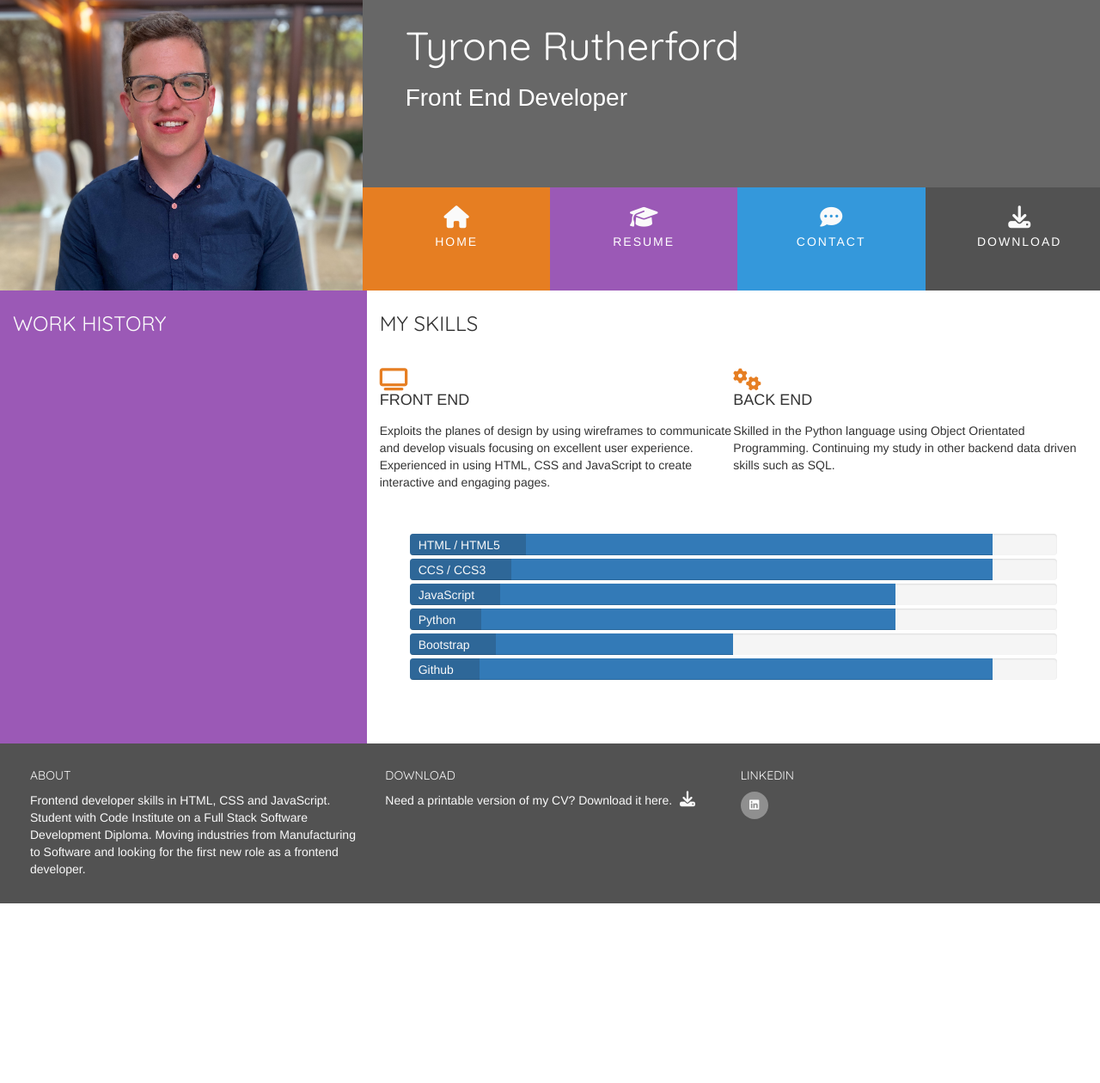
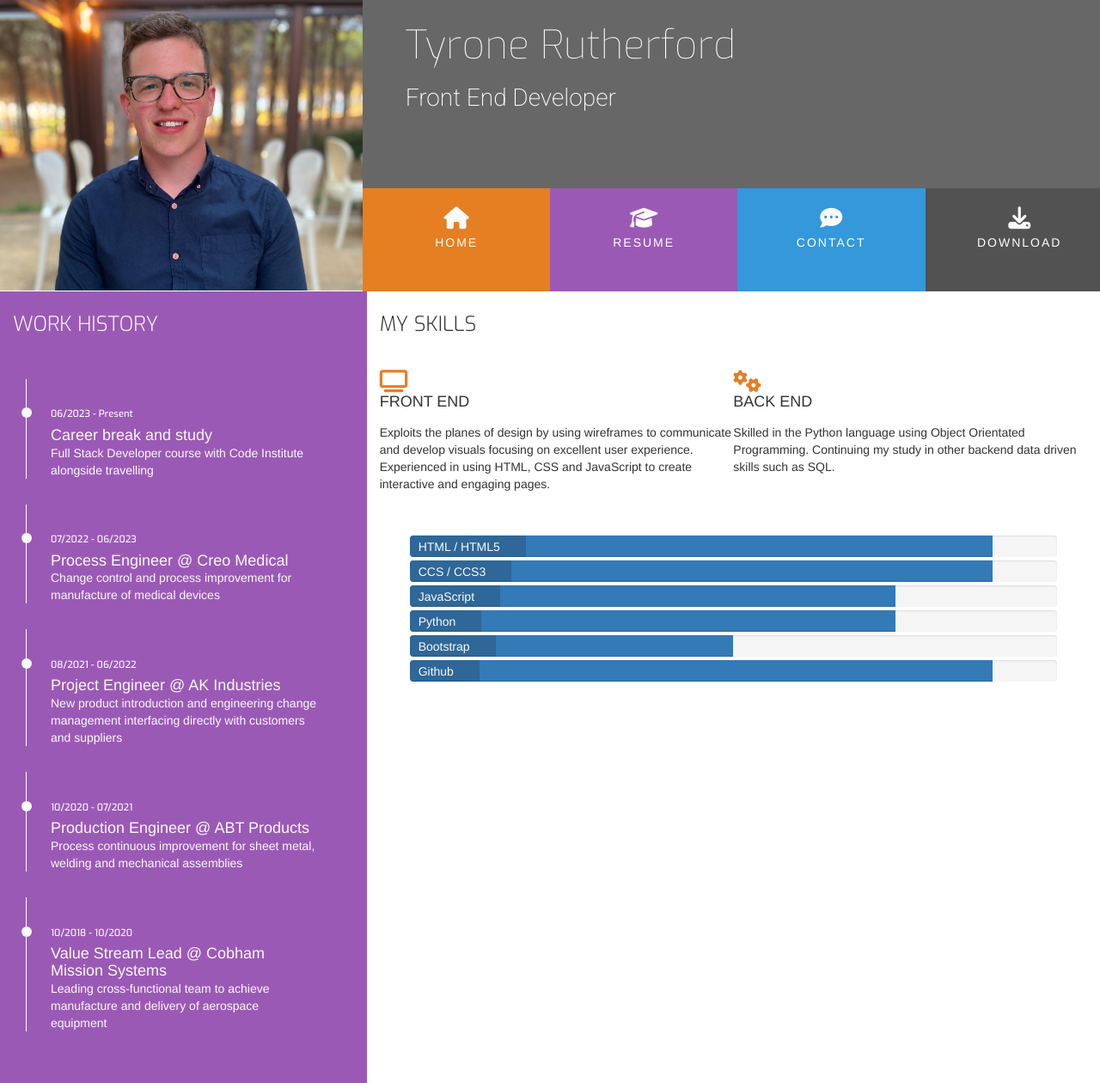
Before and after one commit to TR94/resume-cv, a plain HTML site: page resume.html in a window 1280 px wide. Shown: the part 22-1282 px from the top of the page at 86% size. Before the commit the page ends 1073 px from the top, so only its background shows below. Drawn offline with nearby package versions, Linux system fonts and the light colour scheme; a web font is replaced by a local one.

Commit message:
Add work history content and style timeline

```diff
--- a/assets/css/style.css
+++ b/assets/css/style.css
@@ -1,15 +1,21 @@
-@import url('https://fonts.googleapis.com/css2?family=Cantarell&family=Quicksand&display=swap');
+@import url('https://fonts.googleapis.com/css?family=Roboto:100,200,300,400,500,600,700|Exo:100,200,300,400,500,600,700');
 
-/* ---------- Colours */
+/*--------------------------------------------Colors*/
 
 .bg-color-name-title {
     background-color: #676767;
-    height: 240px;
-    /* check this height later */
 }
 
 .bg-color-three-reasons {
     background-color: #fff;
+}
+
+.bg-color-personal-info {
+    background-color: #f4f4f4;
+}
+
+.bg-color-work-history {
+    background-color: #9b59b6;
 }
 
 .ui-menu-color-home {
@@ -28,18 +34,12 @@
     background-color: #525252;
 }
 
-.bg-color-personal-info {
-    background-color: #f4f4f4;
-}
+/* ----------------------------------------Special paddings/margins/text */
 
-.bg-color-work-history {
-    background-color: #9b59b6;
-}
-
-
-/* ---------- Special paddings/margins/text */
-
-h1, h2, h3, h4 {
+h1,
+h2,
+h3,
+h4 {
     margin: 0;
 }
 
@@ -48,9 +48,9 @@ h1, h2, h3, h4 {
 }
 
 .general-sub {
-    font-family: 'Quicksand', sans-serif;
+    font-family: "Exo", sans-serif;
     font-weight: 300;
-    color: #fafafa
+    color: #fafafa;
 }
 
 .inline-block {
@@ -67,13 +67,15 @@ h1, h2, h3, h4 {
     float: none;
 }
 
+.history-heading,
 .section-heading {
-    font-family: "Quicksand", sans-serif;
-    font-weight: 400;
+    font-family: "Exo", sans-serif;
+    font-weight: 300;
     margin-top: 25px;
     margin-bottom: 40px;
 }
-/* ---------- Heading */
+
+/*--------------------------------------------Heading*/
 
 header {
     margin: 0;
@@ -84,7 +86,7 @@ header {
 }
 
 .logo {
-    background: url(../images/tyrone.jpeg);
+    background: url("../images/tyrone.jpeg");
     background-position: center;
     background-repeat: no-repeat;
     background-size: cover;
@@ -95,20 +97,33 @@ header {
 }
 
 .name {
-    font-family: 'Quicksand', sans-serif;
-    font-weight: 400;
+    font-family: "Exo", sans-serif;
+    font-weight: 100;
     font-size: 46px;
     margin-top: 50px;
     color: #fff;
 }
 
 .title {
-    font-family: 'Cantarell', sans-serif;
-    font-weight: 400;
+    font-family: "Roboto", sans-serif;
+    font-weight: 200;
     font-size: 28px;
     margin-top: 20px;
     margin-bottom: 90px;
     color: #fff;
+}
+
+.list-inline-item:not(:last-child) {
+    margin: 0;
+}
+
+.menucontainer {
+    font-size: 0;
+}
+
+#nav li {
+    font-size: 14px;
+    padding: 0;
 }
 
 #nav {
@@ -146,19 +161,20 @@ header {
     letter-spacing: 2px;
 }
 
-/* ---------- Hover.css */
+/*--------------------------------------------Hover.css*/
 
 .hvr-sweep-to-bottom:before {
-    background: rgba(211, 211, 211, 0.5);
+    background: rgba(220, 220, 220, 0.2);
     height: 120px;
 }
 
-/* ---------- Footer */
+/* ----------------------------------------Footer */
 
 footer {
     background-color: #525252;
     color: #fafafa;
     min-height: 120px;
+    margin: 0;
 }
 
 .cv-pdf i {
@@ -167,21 +183,20 @@ footer {
     text-align: center;
     padding-left: 5px;
     transition: all 0.35s ease-in-out;
-    -moz- transition: all 0.35s ease-in-out;
-    -webkit- transition: all 0.35s ease-in-out;
-    -o- transition: all 0.35s ease-in-out;
+    -moz-transition: all 0.35s ease-in-out;
+    -webkit-transition: all 0.35s ease-in-out;
+    -o-transition: all 0.35s ease-in-out;
 }
 
 .cv-pdf i:hover {
-    color: #03ac13;
+    color: #e84610;
 }
 
-.linkedin-link {
+.social-links {
     padding-bottom: 15px;
-    text-decoration: none;
 }
 
-.linkedin-link i {
+.social-links li a i {
     width: 32px;
     height: 32px;
     padding: 12px 0;
@@ -192,20 +207,20 @@ footer {
     color: #fafafa;
     background: #8f8f8f;
     transition: all 0.35s ease-in-out;
-    -moz- transition: all 0.35s ease-in-out;
-    -webkit- transition: all 0.35s ease-in-out;
-    -o- transition: all 0.35s ease-in-out;
+    -moz-transition: all 0.35s ease-in-out;
+    -webkit-transition: all 0.35s ease-in-out;
+    -o-transition: all 0.35s ease-in-out;
 }
 
-.linkedin-link i:hover {
-    background-color: #03ac13;
+.social-links li a i:hover {
+    background: #e84610;
 }
 
 #footer-details {
     padding: 20px;
 }
 
-/* ---------- Three reasons */
+/* ----------------------------------------Three Reasons */
 
 .three-reasons-icon {
     font-size: 26px;
@@ -214,10 +229,9 @@ footer {
 
 .three-reasons-heading {
     margin-bottom: 15px;
-
 }
 
-/* ---------- Personal Info */
+/* ----------------------------------------Personal Info */
 
 .personal-info-item {
     margin-bottom: 20px;
@@ -225,12 +239,14 @@ footer {
     clear: both;
 }
 
-.personal-info-item .key, .personal-info-item .value {
+.personal-info-item .key,
+.personal-info-item .value {
     padding-right: 8px;
     display: inline-block;
 }
 
-.personal-info-item .key p, .personal-info-item .value p {
+.personal-info-item .key p,
+.personal-info-item .value p {
     margin: 0;
 }
 
@@ -250,7 +266,7 @@ footer {
     width: 60%;
 }
 
-/* ---------- Skills */
+/* ----------------------------------------Skills */
 
 .progress {
     position: relative;
@@ -264,19 +280,57 @@ footer {
     font-weight: 400;
     padding: 3px 30px 2px 10px;
     color: #fafafa;
-    background-color: rgba(25,25,25,0.2);
+    background-color: rgba(25, 25, 25, 0.2);
 }
 
 .progress-section {
     margin: 40px 20px;
 }
 
+/* ----------------------------------------Work History */
 
-/* ---------- Work history */
 .history-heading {
-    font-family: "Quicksand", sans-serif;
-    font-weight: 400;
-    margin-top: 25px;
-    margin-bottom: 40px;
     color: #fafafa;
+    margin-bottom: 50px;
 }
+
+.timeline-item {
+    padding: 4em 2em 0em 2em;
+    position: relative;
+    color: #fafafa;
+    border-left: 1px solid;
+}
+
+.timeline-item p {
+    padding: 0;
+    margin: 0;
+}
+
+.timeline-item:before {
+    content: attr(data-dates);
+    position: absolute;
+    left: 2.5em;
+    top: 3em;
+    display: block;
+    font-family: "Exo", sans-serif;
+    font-weight: 500;
+    font-size: 0.8em;
+    padding: 0;
+    margin: 0;
+}
+
+.timeline-item:after {
+    width: 12px;
+    height: 12px;
+    display: block;
+    top: 2.4em;
+    position: absolute;
+    left: -6px;
+    border-radius: 12px;
+    content: '';
+    background: #fafafa;
+}
+
+.history-items {
+    margin-bottom: 30px;
+}
--- a/resume.html
+++ b/resume.html
@@ -51,6 +51,36 @@
                         <h3 class="history-heading uppercase">
                             Work History
                         </h3>
+                    </div>
+                </div>
+                <div class="history-items">
+                    <div class="timeline-item" data-dates="06/2023 - Present">
+                        <h4>Career break and study</h4>
+                        <p>Full Stack Developer course with Code Institute alongside travelling</p>
+                    </div>
+                </div>
+                <div class="history-items">
+                    <div class="timeline-item" data-dates="07/2022 - 06/2023">
+                        <h4>Process Engineer @ Creo Medical</h4>
+                        <p>Change control and process improvement for manufacture of medical devices</p>
+                    </div>
+                </div>
+                <div class="history-items">
+                    <div class="timeline-item" data-dates="08/2021 - 06/2022">
+                        <h4>Project Engineer @ AK Industries</h4>
+                        <p>New product introduction and engineering change management interfacing directly with customers and suppliers</p>
+                    </div>
+                </div>
+                <div class="history-items">
+                    <div class="timeline-item" data-dates="10/2020 - 07/2021">
+                        <h4>Production Engineer @ ABT Products</h4>
+                        <p>Process continuous improvement for sheet metal, welding and mechanical assemblies </p>
+                    </div>
+                </div>
+                <div class="history-items">
+                    <div class="timeline-item" data-dates="10/2018 - 10/2020">
+                        <h4>Value Stream Lead @ Cobham Mission Systems</h4>
+                        <p>Leading cross-functional team to achieve manufacture and delivery of aerospace equipment </p>
                     </div>
                 </div>
             </div>
```
